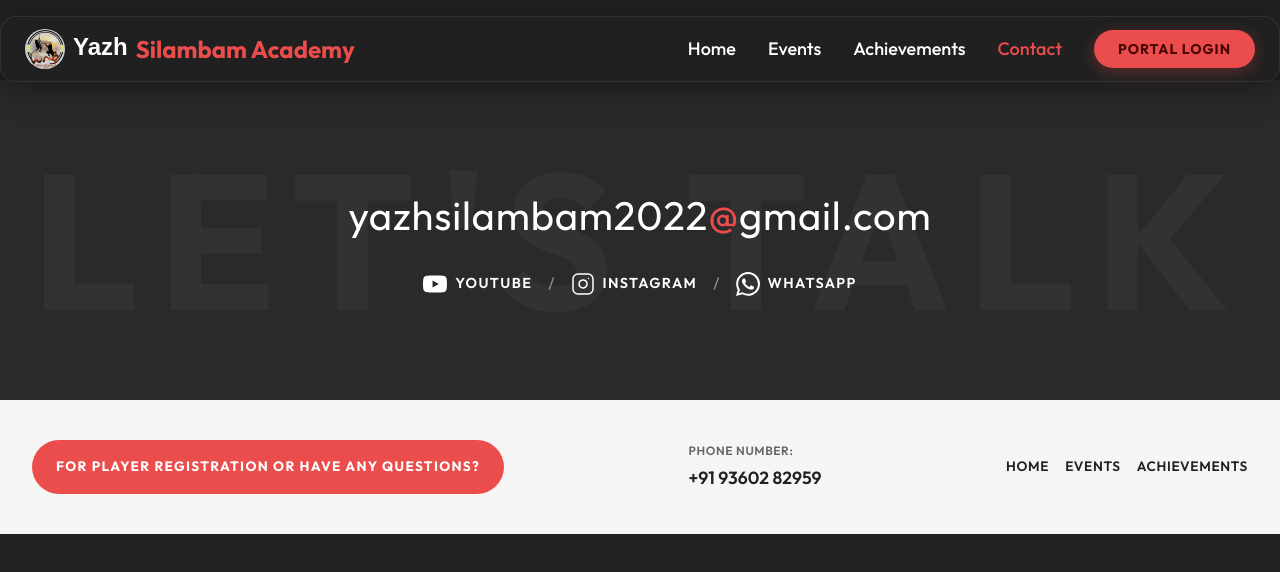
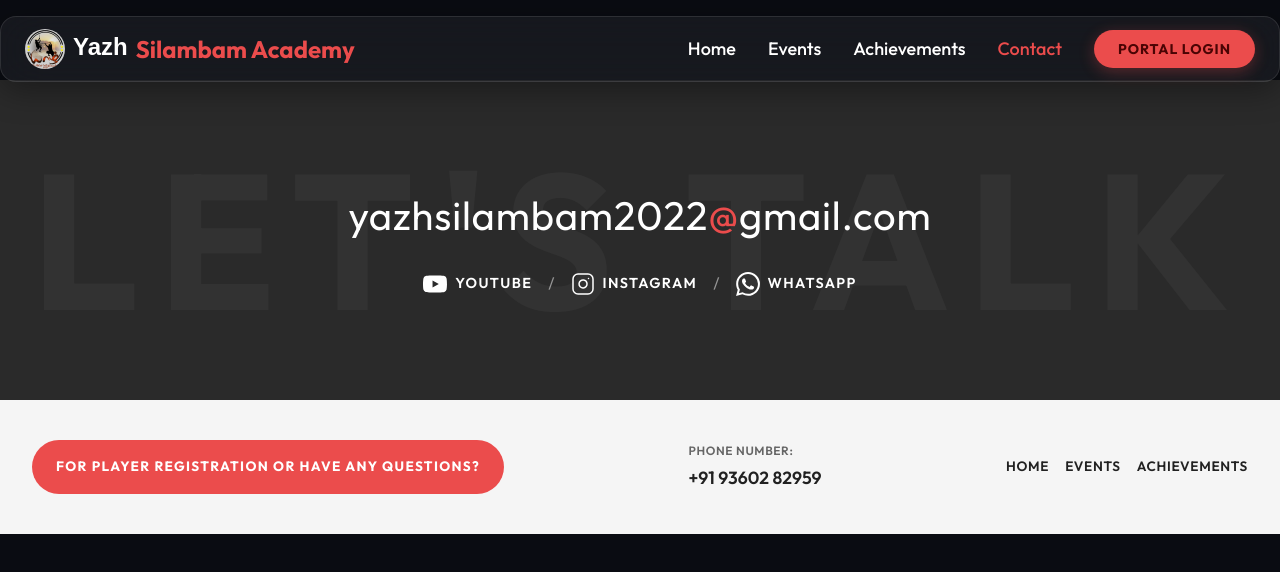
Before and after one commit to Kabileshanand/yazh-silambam-frontend, a React (Vite) app: page /contact in a window 1280 px wide. Shown: the top 572 px of the page. Built offline with nearby package versions, Linux system fonts and the light colour scheme.

Commit message:
Update dark theme: #0a0c12 bg, improved glass panel, orb styles

```diff
--- a/src/index.css
+++ b/src/index.css
@@ -3,7 +3,7 @@
   --primary-maroon-light: #6E0808;
   --accent-gold: #EB4C4C;
   --accent-gold-dark: #C43A3A;
-  --charcoal-grey: #212121;
+  --charcoal-grey: #0a0c12;
   --charcoal-light: #333333;
   --text-primary: #FFFFFF;
   --text-secondary: #E0E0E0;
@@ -28,7 +28,7 @@ html {
 
 body {
   font-family: var(--font-main);
-  background-color: var(--charcoal-grey);
+  background-color: #0a0c12;
   color: var(--text-primary);
   line-height: 1.6;
   overflow-x: hidden;
@@ -82,10 +82,10 @@ h6 {
 
 /* ── Glassmorphism ── */
 .glass-panel {
-  background: rgba(33, 33, 33, 0.7);
-  backdrop-filter: blur(12px);
-  -webkit-backdrop-filter: blur(12px);
-  border: 1px solid rgba(255, 255, 255, 0.08);
+  background: rgba(255, 255, 255, 0.05);
+  backdrop-filter: blur(24px);
+  -webkit-backdrop-filter: blur(24px);
+  border: 1px solid rgba(255, 255, 255, 0.10);
   box-shadow: 0 8px 32px 0 rgba(0, 0, 0, 0.37);
   border-radius: 16px;
 }
@@ -2313,3 +2313,20 @@ textarea.form-input {
   .md\:w-3\/4 { width: 75%; }
   .md\:hidden { display: none; }
 }
+
+/* ── Dark Theme Orbs ── */
+.orb {
+  position: absolute;
+  border-radius: 50%;
+  filter: blur(60px);
+  pointer-events: none;
+  z-index: 0;
+}
+
+.orb-red {
+  background: rgba(235, 76, 76, 0.25);
+}
+
+.orb-dark {
+  background: rgba(74, 4, 4, 0.3);
+}
```
